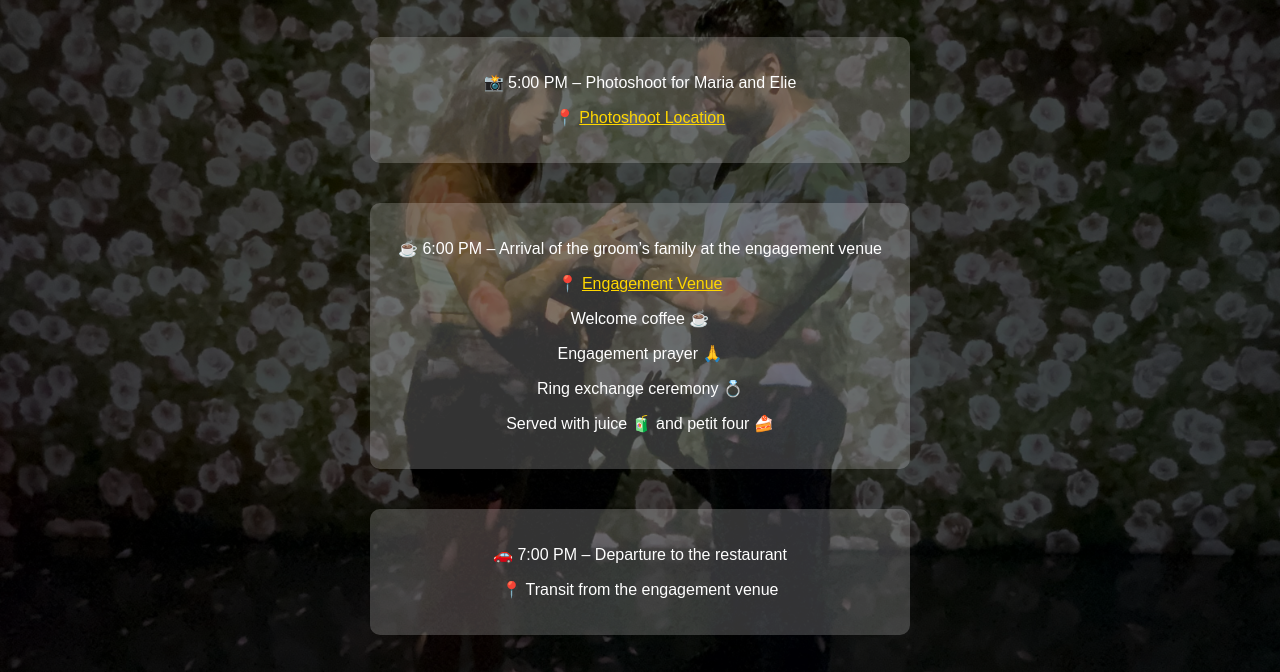
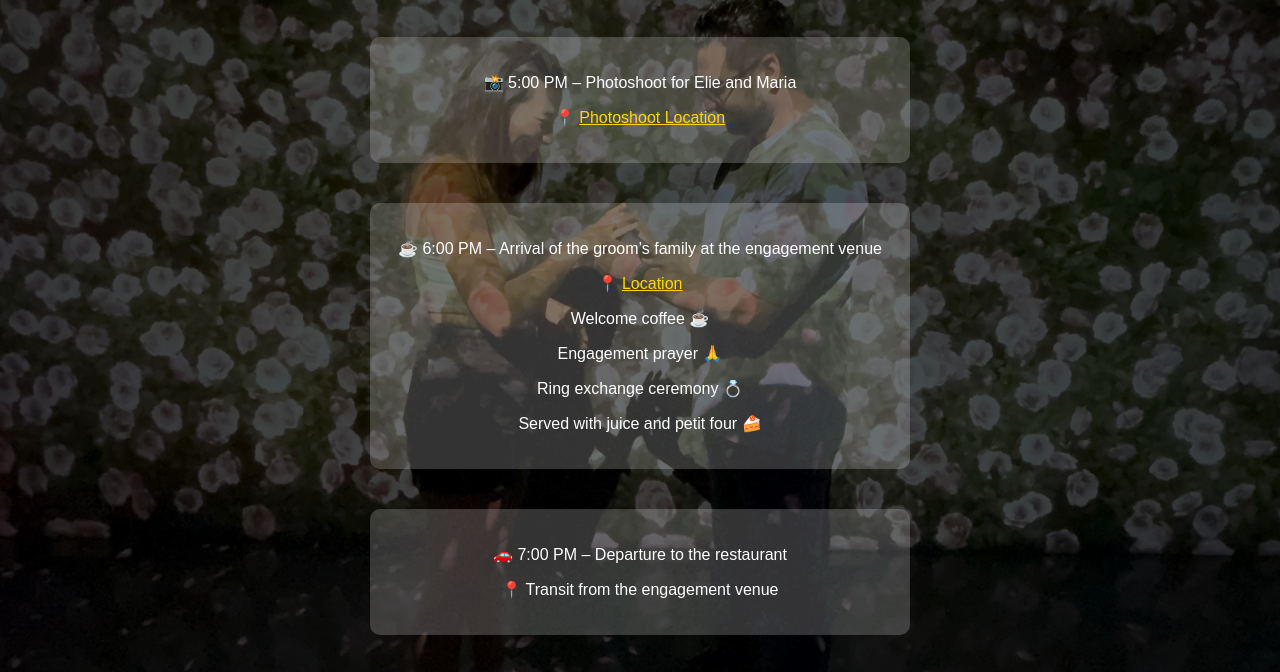
Before and after one commit to Chamieh/Elie-and-Maria-Engagement, a plain HTML site: page index.html in a window 1280 px wide. Shown: the part 111-783 px from the top of the page. Drawn offline with Linux system fonts and the light colour scheme.

Commit message:
Update index.html

```diff
--- a/index.html
+++ b/index.html
@@ -57,16 +57,16 @@
 <div class="overlay">
   <h1>Elie &amp; Maria Engagement <span aria-label="ring" role="img">💍</span></h1>
   <div class="event">
-    <p>📸 5:00 PM – Photoshoot for Maria and Elie</p>
+    <p>📸 5:00 PM – Photoshoot for Elie and Maria</p>
     <p>📍 <a href="https://maps.app.goo.gl/Am1Je8q14Pzk9Cp86">Photoshoot Location</a></p>
   </div>
   <div class="event">
     <p>☕ 6:00 PM – Arrival of the groom’s family at the engagement venue</p>
-    <p>📍 <a href="https://maps.app.goo.gl/Am1Je8q14Pzk9Cp86">Engagement Venue</a></p>
+    <p>📍 <a href="https://maps.app.goo.gl/Am1Je8q14Pzk9Cp86">Location</a></p>
     <p>Welcome coffee ☕</p>
     <p>Engagement prayer 🙏</p>
     <p>Ring exchange ceremony 💍</p>
-    <p>Served with juice 🧃 and petit four 🍰</p>
+    <p>Served with juice and petit four 🍰</p>
   </div>
   <div class="event">
     <p>🚗 7:00 PM – Departure to the restaurant</p>
```
